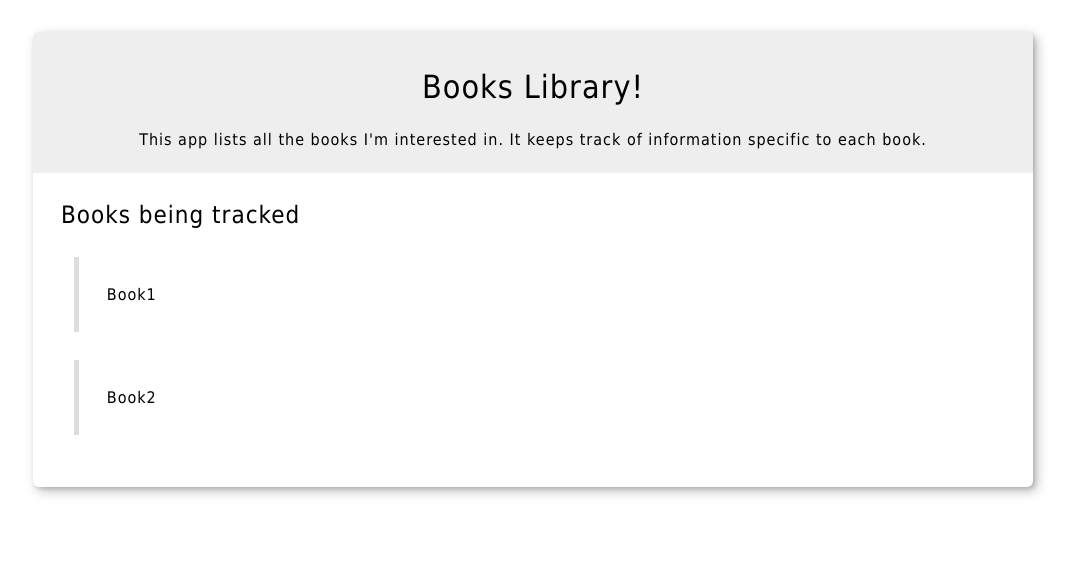
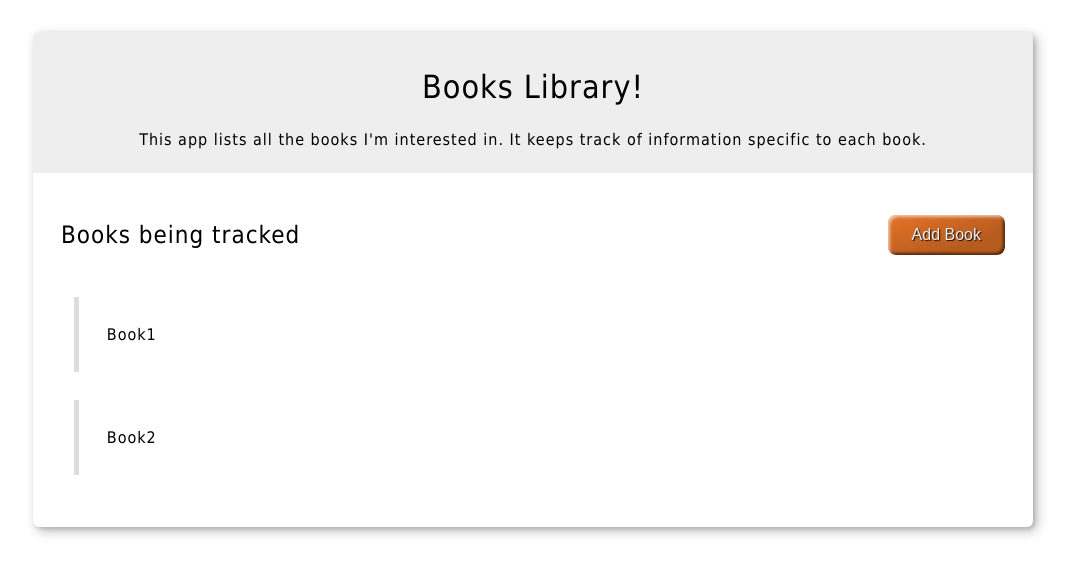
Before and after one commit to keshav-c/js-library, a website: page index.html in a window 1280 px wide. Shown: the whole page, without its empty margins (107-1180 px from the left). Drawn offline with Linux system fonts and the light colour scheme.

Commit message:
Create Add Book button and Javascript skeleton code

```diff
--- a/app.js
+++ b/app.js
@@ -0,0 +1,16 @@
+const myLibrary = [];
+
+function Book(author, title, pages, read = false) {
+  this.author = author;
+  this.title = title;
+  this.pages = pages;
+  this.read = read;
+}
+
+function addBookToLibrary() {
+
+}
+
+function render() {
+
+}
--- a/index.html
+++ b/index.html
@@ -13,7 +13,10 @@
           <p>This app lists all the books I'm interested in. It keeps track of information specific to each book.</p>
         </div>
         <div id="list">
-          <h2 class="title">Books being tracked</h2>
+          <div id="list-bar">
+            <h2 class="title">Books being tracked</h2>
+            <button id="add-button">Add Book</button>
+          </div>
           <ul>
             <li>Book1</li>
             <li>Book2</li>
--- a/styles.css
+++ b/styles.css
@@ -11,6 +11,8 @@
   --col-gr: #eee;
   --col-bord: #ddd;
   --col-accent: #9631bf;
+  --col-orng: rgba(226, 97, 11, 0.883);
+  --col-orng-dark: rgb(226, 97, 11);
   --bs: 0.25em 0.25em 0.75em rgba(0,0,0,.25),
         0.125em 0.125em 0.25em rgba(0,0,0,.15);
 }
@@ -40,6 +42,12 @@ h1, h2 {
   padding: 0.75em 0;
 }
 
+#list-bar {
+  align-items: center;
+  display: flex;
+  justify-content: space-between;
+}
+
 #banner h1,
 #banner p {
   margin: 0.75em 0;
@@ -49,6 +57,32 @@ h1, h2 {
 
 #list {
   margin: 1.75em;
+}
+
+#add-button {
+  background-color: var(--col-orng);
+  background-image: linear-gradient(to top left,
+                                      rgba(0, 0, 0, .2),
+                                      rgba(0, 0, 0, .2) 30%,
+                                      rgba(0, 0, 0, 0));
+  border: 0;
+  border-radius: 0.5rem;
+  box-shadow: inset 2px 2px 3px rgba(255, 255, 255, .6),
+              inset -2px -2px 3px rgba(0, 0, 0, .6);
+  color: var(--col-gr);
+  font-size: 1rem;
+  line-height: 2.5;
+  padding: 0 1.5rem;
+  text-shadow: 1px 1px 1px #111;
+}
+
+#add-button:hover {
+  background-color: var(--col-orng-dark);
+}
+
+#add-button:active {
+  box-shadow: inset -2px -2px 3px rgba(255, 255, 255, .6),
+              inset 2px 2px 3px rgba(0, 0, 0, .6);
 }
 
 #list ul {
```
